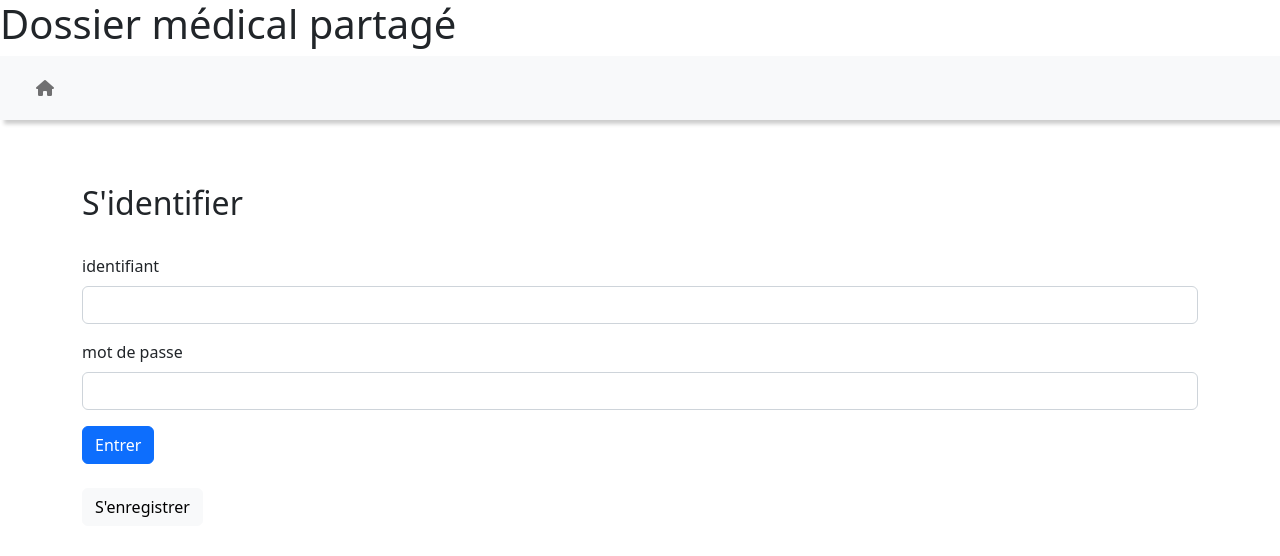
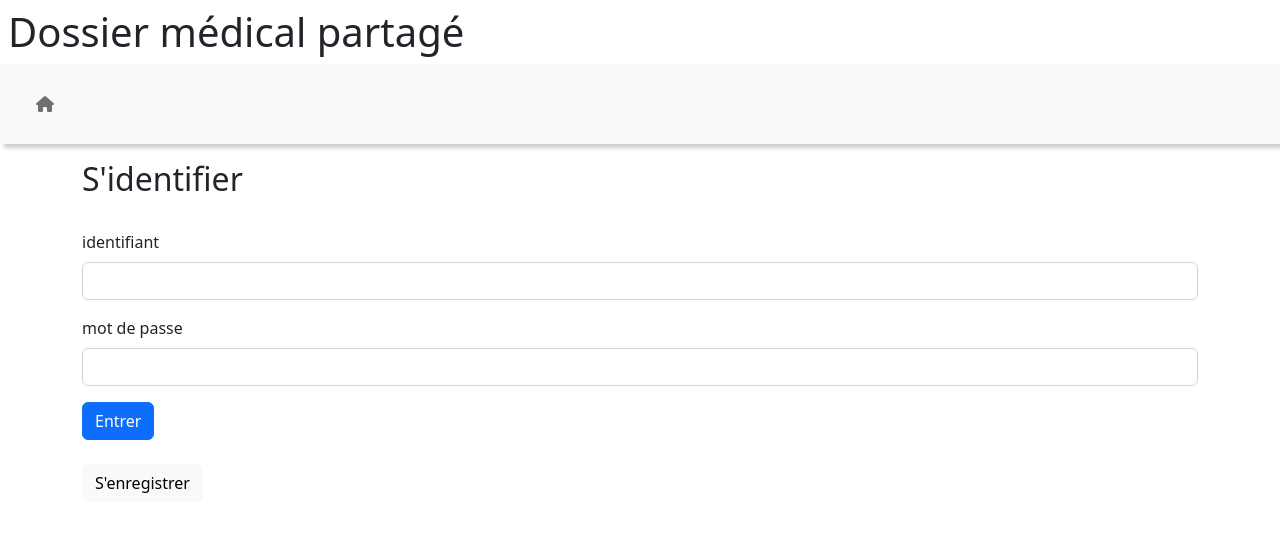
Before and after one commit to StefanGeorgesco/dmp-front, a Vue app: page /login in a window 1280 px wide. Shown: the top 556 px of the page. Built offline with nearby package versions, Linux system fonts and the light colour scheme.

Commit message:
App.vue css change

```diff
--- a/src/App.vue
+++ b/src/App.vue
@@ -3,7 +3,7 @@
   <header>
     <h1>Dossier médical partagé</h1>
     <nav class="navbar navbar-expand-lg bg-light">
-      <div class="container-fluid">
+      <div class="container">
         <button class="navbar-toggler" type="button" data-bs-toggle="collapse" data-bs-target="#navbarSupportedContent"
           aria-controls="navbarSupportedContent" aria-expanded="false" aria-label="Toggle navigation">
           <span class="navbar-toggler-icon"></span>
@@ -49,10 +49,6 @@
           </ul>
         </div>
       </div>
-    </nav>
-  </header>
-  <main>
-    <section>
       <div class="container">
         <transition name="errorMessageTransition">
           <div v-show="errorMessage" class="alert alert-danger" role="alert">
@@ -65,10 +61,10 @@
           </div>
         </transition>
       </div>
-    </section>
-    <section>
-      <RouterView />
-    </section>
+    </nav>
+  </header>
+  <main class="main-section">
+    <RouterView />
   </main>
 </template>
 
@@ -111,17 +107,27 @@ export default {
 </script>
 
 <style scoped>
-header {
+header>nav {
   position: fixed;
-  top: 0;
+  top: 4rem;
   z-index: 1;
   background-color: white;
   width: 100%;
   box-shadow: 4px 4px 4px rgba(0, 0, 0, 0.2);
 }
 
-main {
-  margin-top: 7.5rem;
+header>h1 {
+  position: fixed;
+  padding: 0.5rem;
+  top: 0;
+  z-index: 1;
+  background-color: white;
+  width: 100%;
+}
+
+.main-section {
+  margin-top: 9rem;
+  padding: 1rem;
 }
 
 .collapse.navbar-collapse {
@@ -134,10 +140,18 @@ main {
   box-shadow: 4px 4px 4px rgba(0, 0, 0, 0.2);
 }
 
-nav,
-.container,
+nav {
+  height: 5em;
+}
+
 .alert {
-  height: 4em;
+  height: 4rem;
+  position: absolute;
+  top: 0.45rem;
+  bottom: auto;
+  left: 20%;
+  right: 20%;
+  z-index: 2;
 }
 
 .errorMessageTransition-enter-from,
```
